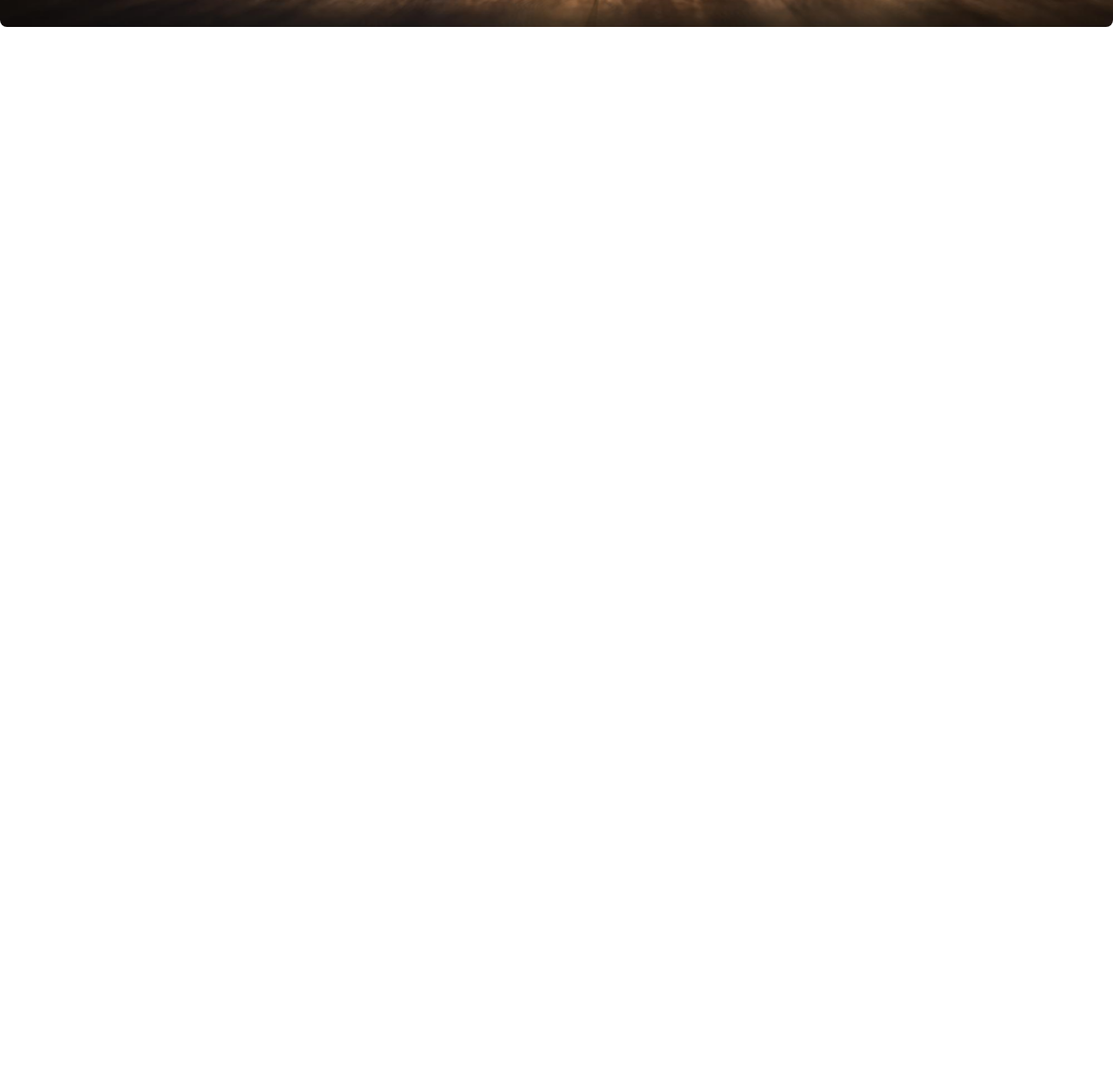
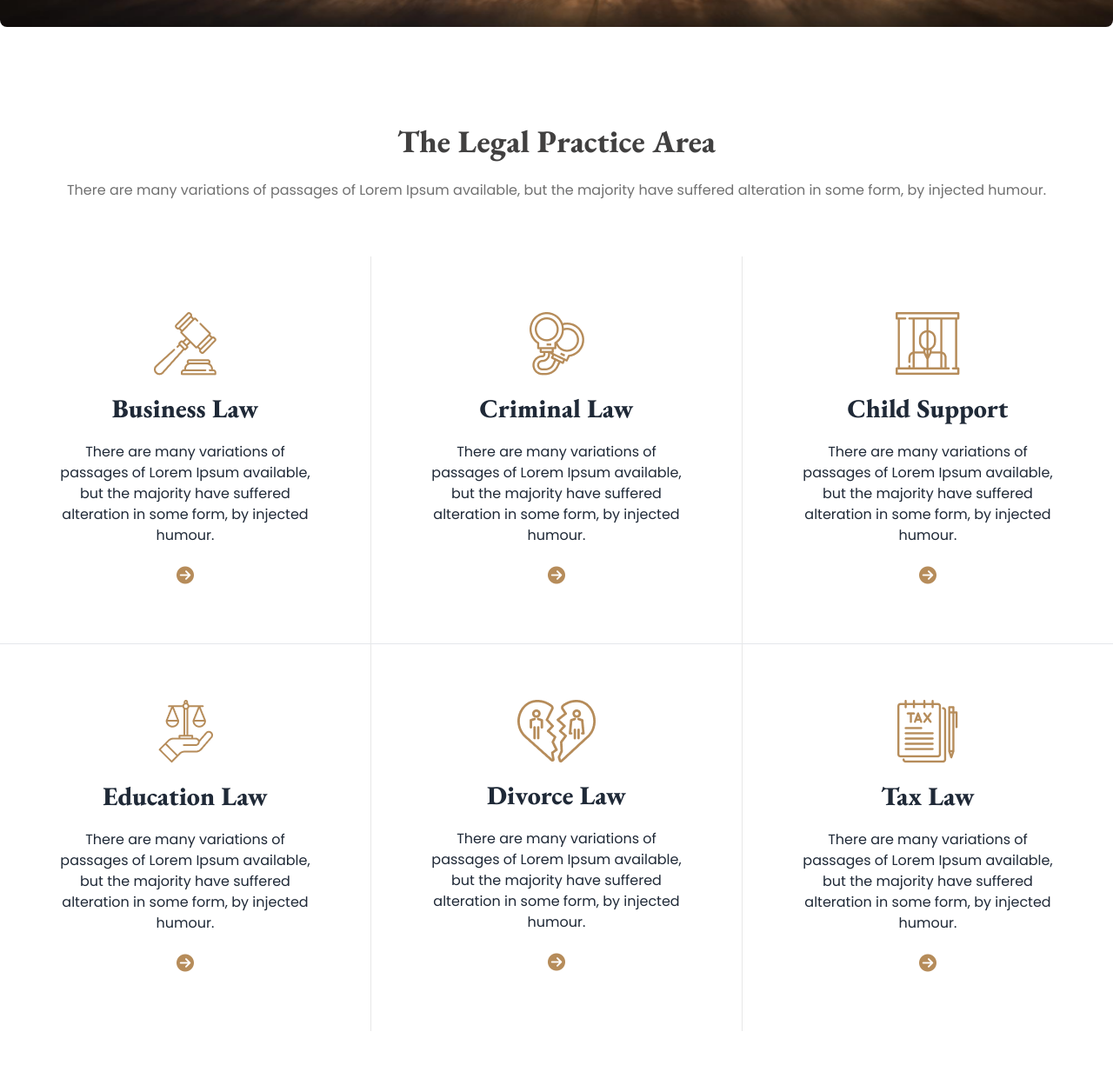
Before and after one commit to Shahriar-Hossain-Alvi/legal-solutions, a plain HTML site: page index.html in a window 1280 px wide. Shown: the part 649-1874 px from the top of the page at 87% size. Before the commit the page ends 800 px from the top, so only its background shows below. Drawn offline with nearby package versions, Linux system fonts and the light colour scheme.

Commit message:
legal practice part done

```diff
--- a/index.html
+++ b/index.html
@@ -11,6 +11,7 @@
     <link
         href="https://fonts.googleapis.com/css2?family=EB+Garamond:wght@400;500;600;700;800&family=Poppins:wght@100;200;300;400;500;600;700;800;900&display=swap"
         rel="stylesheet">
+        <script src="https://kit.fontawesome.com/63f9baa846.js" crossorigin="anonymous"></script>
     <title>legal solution</title>
     <!-- google font css -->
     <style>
@@ -103,7 +104,60 @@
 
 
     <!-- main section start -->
-    <main></main>
+    <main>
+        <!-- practice part start -->
+        <section class="container mx-auto my-28">
+            <div>
+                <h2 class="text-center font-EB text-4xl font-extrabold text-black-one mb-6">The Legal Practice Area</h2>
+                <p class="text-center font-poppins text-base font-normal text-black-two mb-16">There are many variations of passages of Lorem Ipsum available, but the majority have suffered alteration in some form, by injected humour.</p>
+
+                <div>
+                    <div class="flex flex-col lg:flex-row border-b">
+                        <div class="text-center space-y-5 p-16">
+                            <img class="mx-auto" src="images/business.png" alt="hammer">
+                            <h3 class="font-EB text-3xl font-extrabold black-one">Business Law</h3>
+                            <p class="font-poppins text-base font-normal black-two">There are many variations of passages of Lorem Ipsum available, but the majority have suffered alteration in some form, by injected humour.</p>
+                            <i class="text-xl text-justice-primary fa-solid fa-circle-arrow-right"></i>
+                        </div>
+                        <div class="border border-b-0 border-t-0 border-[#E7E7E7] text-center space-y-5 p-16">
+                            <img class="mx-auto" src="images/criminal.png" alt="hammer">
+                            <h3 class="font-EB text-3xl font-extrabold black-one">Criminal Law</h3>
+                            <p class="font-poppins text-base font-normal black-two">There are many variations of passages of Lorem Ipsum available, but the majority have suffered alteration in some form, by injected humour.</p>
+                            <i class="text-xl text-justice-primary fa-solid fa-circle-arrow-right"></i>
+                        </div>
+                        <div class="text-center space-y-5 p-16">
+                            <img class="mx-auto" src="images/child.png" alt="hammer">
+                            <h3 class="font-EB text-3xl font-extrabold black-one">Child Support</h3>
+                            <p class="font-poppins text-base font-normal black-two">There are many variations of passages of Lorem Ipsum available, but the majority have suffered alteration in some form, by injected humour.</p>
+                            <i class="text-xl text-justice-primary fa-solid fa-circle-arrow-right"></i>
+                        </div>
+                    </div>
+
+                    <div class="flex flex-col  lg:flex-row">
+                        <div class="text-center space-y-5 p-16">
+                            <img class="mx-auto" src="images/education.png" alt="hammer">
+                            <h3 class="font-EB text-3xl font-extrabold black-one">Education Law</h3>
+                            <p class="font-poppins text-base font-normal black-two">There are many variations of passages of Lorem Ipsum available, but the majority have suffered alteration in some form, by injected humour.</p>
+                            <i class="text-xl text-justice-primary fa-solid fa-circle-arrow-right"></i>
+                        </div>
+                        <div class="border border-b-0 border-t-0 border-[#E7E7E7] text-center space-y-5 p-16">
+                            <img class="mx-auto" src="images/divorce.png" alt="hammer">
+                            <h3 class="font-EB text-3xl font-extrabold black-one">Divorce Law</h3>
+                            <p class="font-poppins text-base font-normal black-two">There are many variations of passages of Lorem Ipsum available, but the majority have suffered alteration in some form, by injected humour.</p>
+                            <i class="text-xl text-justice-primary fa-solid fa-circle-arrow-right"></i>
+                        </div>
+                        <div class="text-center space-y-5 p-16">
+                            <img class="mx-auto" src="images/tax.png" alt="hammer">
+                            <h3 class="font-EB text-3xl font-extrabold black-one">Tax Law</h3>
+                            <p class="font-poppins text-base font-normal black-two">There are many variations of passages of Lorem Ipsum available, but the majority have suffered alteration in some form, by injected humour.</p>
+                            <i class="text-xl text-justice-primary fa-solid fa-circle-arrow-right"></i>
+                        </div>
+                    </div>
+                </div>
+            </div>
+        </section>
+        <!-- practice part end -->
+    </main>
     <!-- main section start -->
 
 
```
